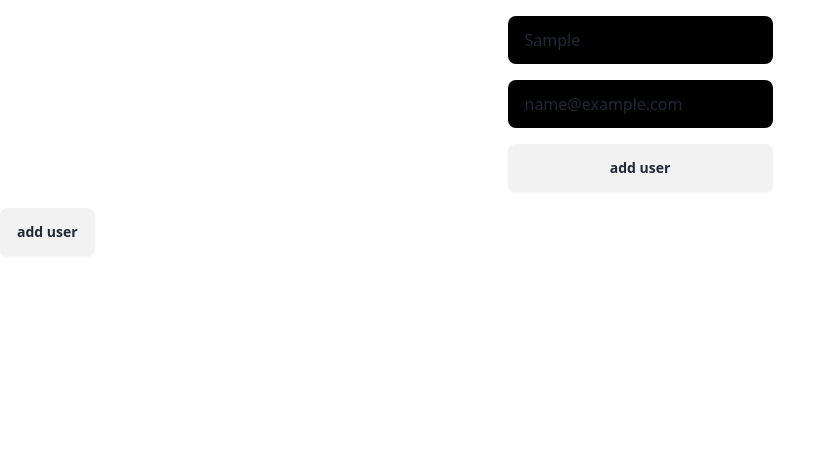
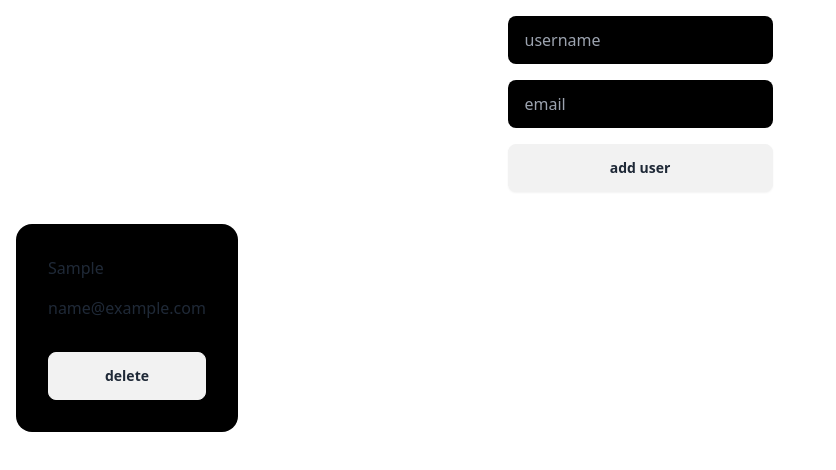
Before and after one commit to Foshati/reactfrontcast-learn, a React (Vite) app: page / in a window 1280 px wide. Both pictures are taken after typing "Sample", "name@example.com" into the empty fields and a click on the button "add user". Shown: the top 470 px of the page, without its empty margins (0-836 px from the left). Built offline with nearby package versions, Linux system fonts and the light colour scheme.

Commit message:
add user in dom

```diff
--- a/src/App.tsx
+++ b/src/App.tsx
@@ -11,11 +11,11 @@ export type UserPrprs = {
 export default function App() {
   const [Users, setUsers] = useState<UserPrprs[]>([]);
 
-  function handleAddUser() {
+  function handleAddUser(username: string, email: string) {
     setUsers((prevUser) => {
       const newUser: UserPrprs = {
-        username: "ali",
-        email: "ali@gmail.com",
+        username,
+        email,
         id: Math.random(),
       };
 
@@ -29,11 +29,11 @@ export default function App() {
 
   return (
     <>
-    <AddUser/>
-      <button className="btn" onClick={handleAddUser}>
+      <AddUser onAddUser={handleAddUser} />
+      {/*     <button className="btn" onClick={handleAddUser}>
         add user
-      </button>
-      <UserList Users={Users}  handleRemoveUser={handleRemoveUser}/>
+      </button> */}
+      <UserList Users={Users} handleRemoveUser={handleRemoveUser} />
     </>
   );
 }
--- a/src/components/AddUser.tsx
+++ b/src/components/AddUser.tsx
@@ -1,6 +1,10 @@
 import { useRef, type FormEvent } from "react";
 
-export default function AddUser() {
+type onAddUserProps = {
+  onAddUser: (username: string, email: string) => void;
+};
+
+export default function AddUser({ onAddUser }: onAddUserProps) {
   const userName = useRef<HTMLInputElement>(null);
   const email = useRef<HTMLInputElement>(null);
 
@@ -8,7 +12,9 @@ export default function AddUser() {
     event.preventDefault();
     const newUserName = userName.current!.value;
     const newEmail = email.current!.value;
-    console.log(newUserName, newEmail);
+    // console.log(newUserName, newEmail);
+    event.currentTarget.reset();
+    onAddUser(newUserName, newEmail);
   }
 
   return (
--- a/src/components/UserItem.tsx
+++ b/src/components/UserItem.tsx
@@ -5,7 +5,7 @@ type UserListProps = PropsWithChildren<{ userName: string; email: string; id:num
 export default function UserItem({ userName, email, children ,handleRemoveUser, id}: UserListProps) {
   return (
     <div>
-      <div className="m-4 p-4">
+      <div className="flex gap-4 m-4 p-8 card bg-black ">
         <p>{userName}</p>
         <p>{email}</p>
         <p>{children}</p>
--- a/src/components/UserList.tsx
+++ b/src/components/UserList.tsx
@@ -10,7 +10,7 @@ type UserListProps ={
 
 export default function UserList({ Users , handleRemoveUser }:UserListProps) {
   return (
-    <div>
+    <div className="flex flex-wrap">
       {Users.map((user) => (
         <div key={user.id}>
           <UserItem userName={user.username} email={user.email}  handleRemoveUser={handleRemoveUser} id={user.id}/>
```
